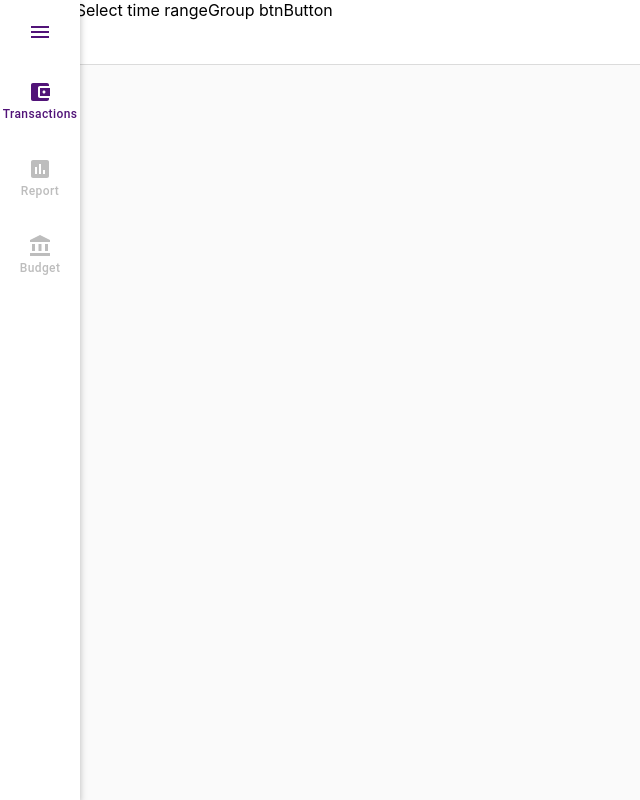
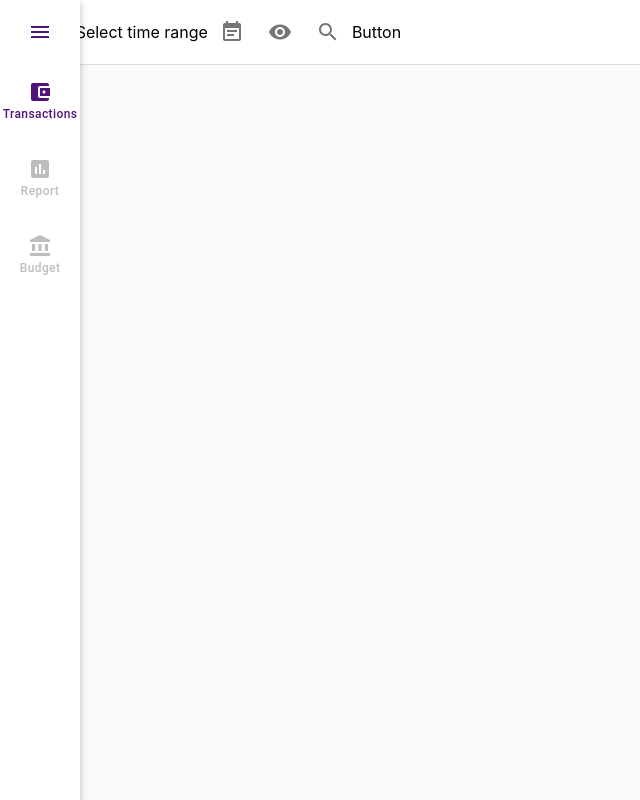
Before and after one commit to nvdai2401/react-typescript, a React (Create React App) app: page / in a window 1280 px wide. Shown: the whole page, without its empty margins (0-640 px from the left). Built offline with nearby package versions, Linux system fonts and the light colour scheme.

Commit message:
add icon button in ToolBar

```diff
--- a/src/views/components/ToolBar/ToolBar.tsx
+++ b/src/views/components/ToolBar/ToolBar.tsx
@@ -1,10 +1,18 @@
 import React from 'react'
 import clsx from 'clsx'
-import { Grid, Box, Button } from '@material-ui/core'
+import { Grid, Box, Button, IconButton } from '@material-ui/core'
+import EventNoteIcon from '@material-ui/icons/EventNote'
+import SearchIcon from '@material-ui/icons/Search'
+import VisibilityIcon from '@material-ui/icons/Visibility'
+import MoreVertIcon from '@material-ui/icons/MoreVert'
+import NotificationsIcon from '@material-ui/icons/Notifications'
+
 import { makeStyles } from '@material-ui/core/styles'
 
 const useStyles = makeStyles((theme) => ({
   root: {
+    display: 'flex',
+    alignItems: 'center',
     height: 64,
     position: 'fixed',
     top: 0,
@@ -29,7 +37,17 @@ const ToolBar: React.FC<ToolBarProps> = (props: ToolBarProps) => {
     <Grid container className={classes.root}>
       <Grid item>Total: 500</Grid>
       <Grid item>Select time range</Grid>
-      <Grid item>Group btn</Grid>
+      <Grid item>
+        <IconButton>
+          <EventNoteIcon />
+        </IconButton>
+        <IconButton>
+          <VisibilityIcon />
+        </IconButton>
+        <IconButton>
+          <SearchIcon />
+        </IconButton>
+      </Grid>
       <Grid item>Button</Grid>
     </Grid>
   )
```
